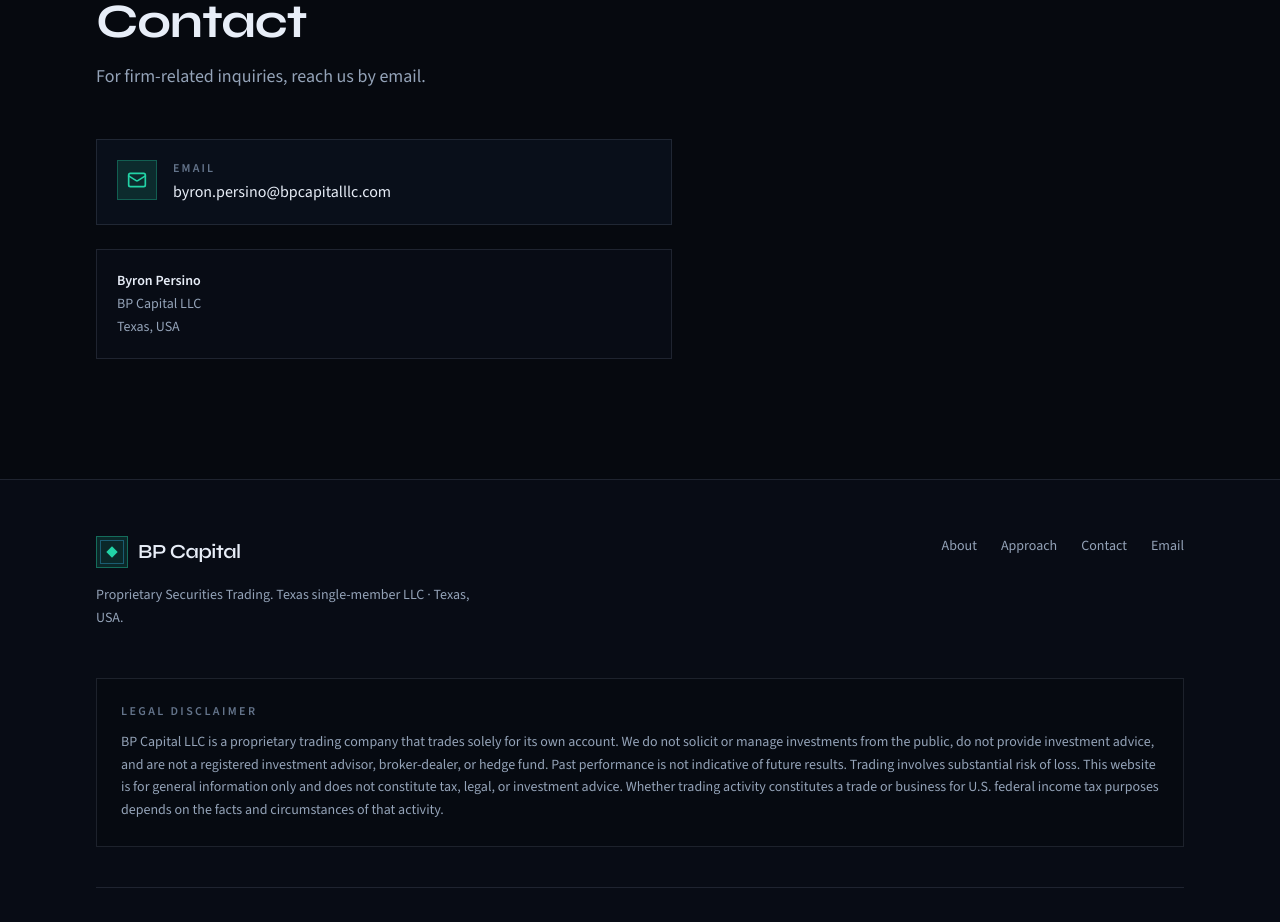
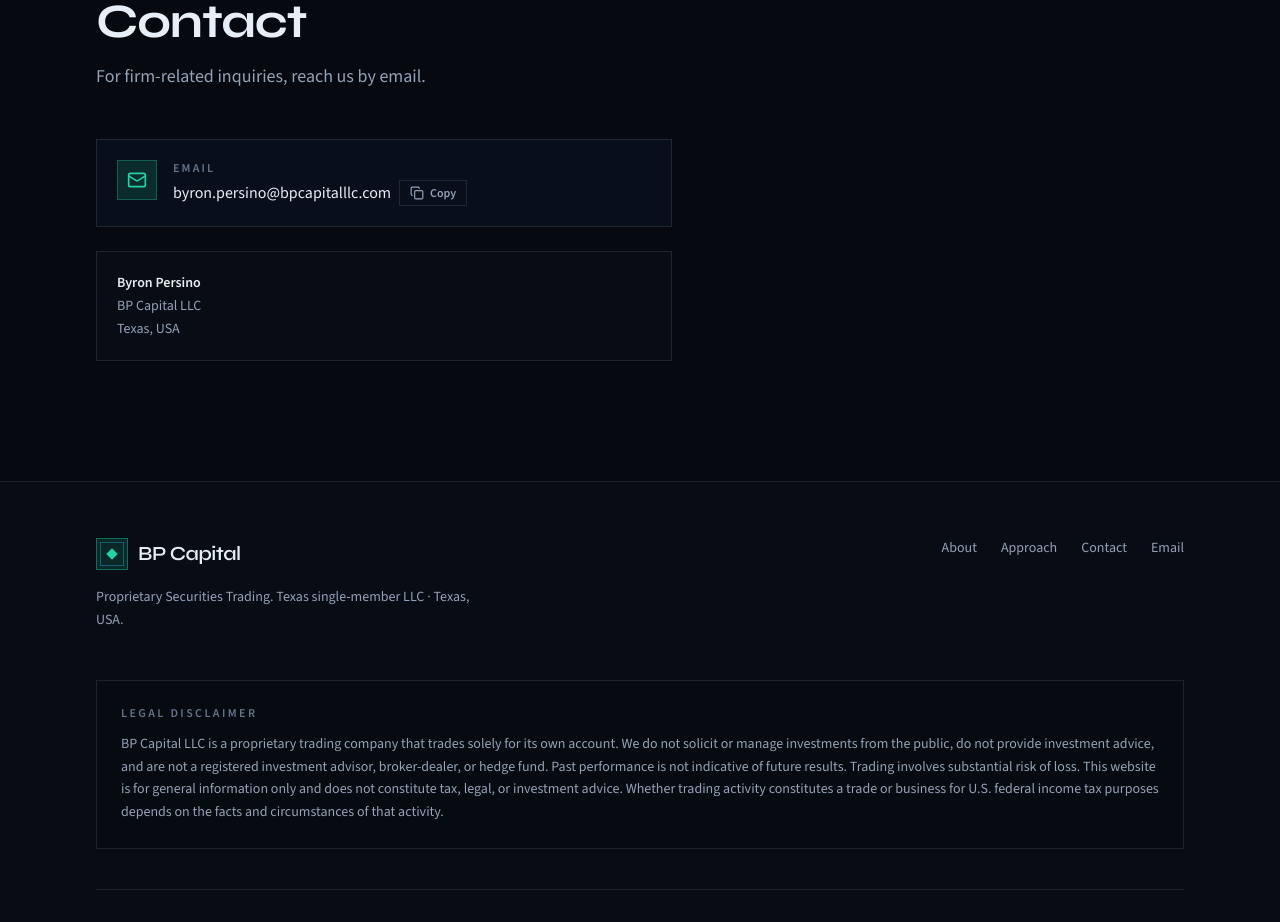
Before and after one commit to bpersino/bpcapitalllc-website, a Next.js app: page / in a window 1280 px wide. Shown: the part 2600-3522 px from the top of the page. Built offline with nearby package versions, Linux system fonts and the light colour scheme.

Commit message:
Add copy button next to contact email.
Co-authored-by: Cursor <cursoragent@cursor.com>

```diff
--- a/src/components/Contact.tsx
+++ b/src/components/Contact.tsx
@@ -1,12 +1,24 @@
 "use client";
 
+import { useState } from "react";
 import { motion, useReducedMotion } from "framer-motion";
-import { Mail } from "lucide-react";
+import { Check, Copy, Mail } from "lucide-react";
 import { Section } from "@/components/Section";
 import { contact, site } from "@/lib/content";
 
 export function Contact() {
   const reduceMotion = useReducedMotion();
+  const [copied, setCopied] = useState(false);
+
+  async function copyEmail() {
+    try {
+      await navigator.clipboard.writeText(contact.email);
+      setCopied(true);
+      window.setTimeout(() => setCopied(false), 2000);
+    } catch {
+      setCopied(false);
+    }
+  }
 
   return (
     <Section id="contact" title={contact.title} lead={contact.lead} eyebrow="Get in touch">
@@ -17,22 +29,42 @@ export function Contact() {
         transition={{ duration: 0.5 }}
         className="max-w-xl space-y-6"
       >
-        <a
-          href={`mailto:${contact.email}`}
-          className="group flex items-start gap-4 border border-line bg-bg-elevated/70 p-5 transition-colors hover:border-accent/40"
-        >
+        <div className="flex items-start gap-4 border border-line bg-bg-elevated/70 p-5 transition-colors hover:border-accent/40">
           <span className="grid h-10 w-10 shrink-0 place-items-center border border-accent/30 bg-accent-soft text-accent">
             <Mail className="h-5 w-5" aria-hidden="true" />
           </span>
-          <span>
+          <div className="min-w-0 flex-1">
             <span className="block text-xs font-semibold uppercase tracking-[0.18em] text-fg-subtle">
               Email
             </span>
-            <span className="mt-1 block break-all font-medium text-fg group-hover:text-accent">
-              {contact.email}
-            </span>
-          </span>
-        </a>
+            <div className="mt-1 flex flex-wrap items-center gap-2">
+              <a
+                href={`mailto:${contact.email}`}
+                className="break-all font-medium text-fg transition-colors hover:text-accent"
+              >
+                {contact.email}
+              </a>
+              <button
+                type="button"
+                onClick={copyEmail}
+                className="inline-flex shrink-0 items-center gap-1.5 border border-line px-2.5 py-1 text-xs font-semibold text-fg-muted transition-colors hover:border-accent/40 hover:text-accent focus-visible:outline-none focus-visible:ring-2 focus-visible:ring-accent/50"
+                aria-label={copied ? "Email copied" : `Copy ${contact.email}`}
+              >
+                {copied ? (
+                  <>
+                    <Check className="h-3.5 w-3.5" aria-hidden="true" />
+                    Copied
+                  </>
+                ) : (
+                  <>
+                    <Copy className="h-3.5 w-3.5" aria-hidden="true" />
+                    Copy
+                  </>
+                )}
+              </button>
+            </div>
+          </div>
+        </div>
 
         <div className="border border-line bg-bg-elevated/40 p-5 text-sm leading-relaxed text-fg-muted">
           <p>
```
